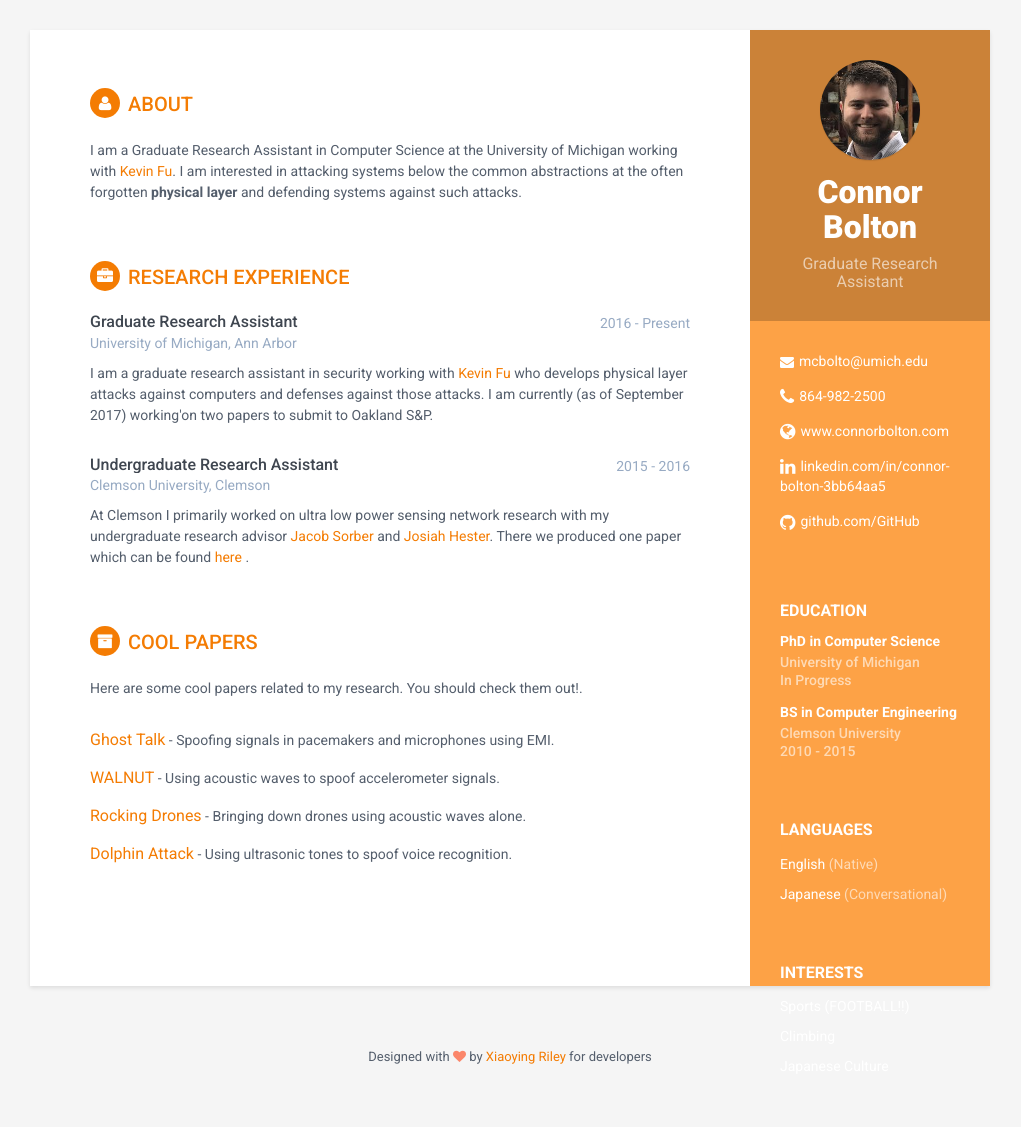
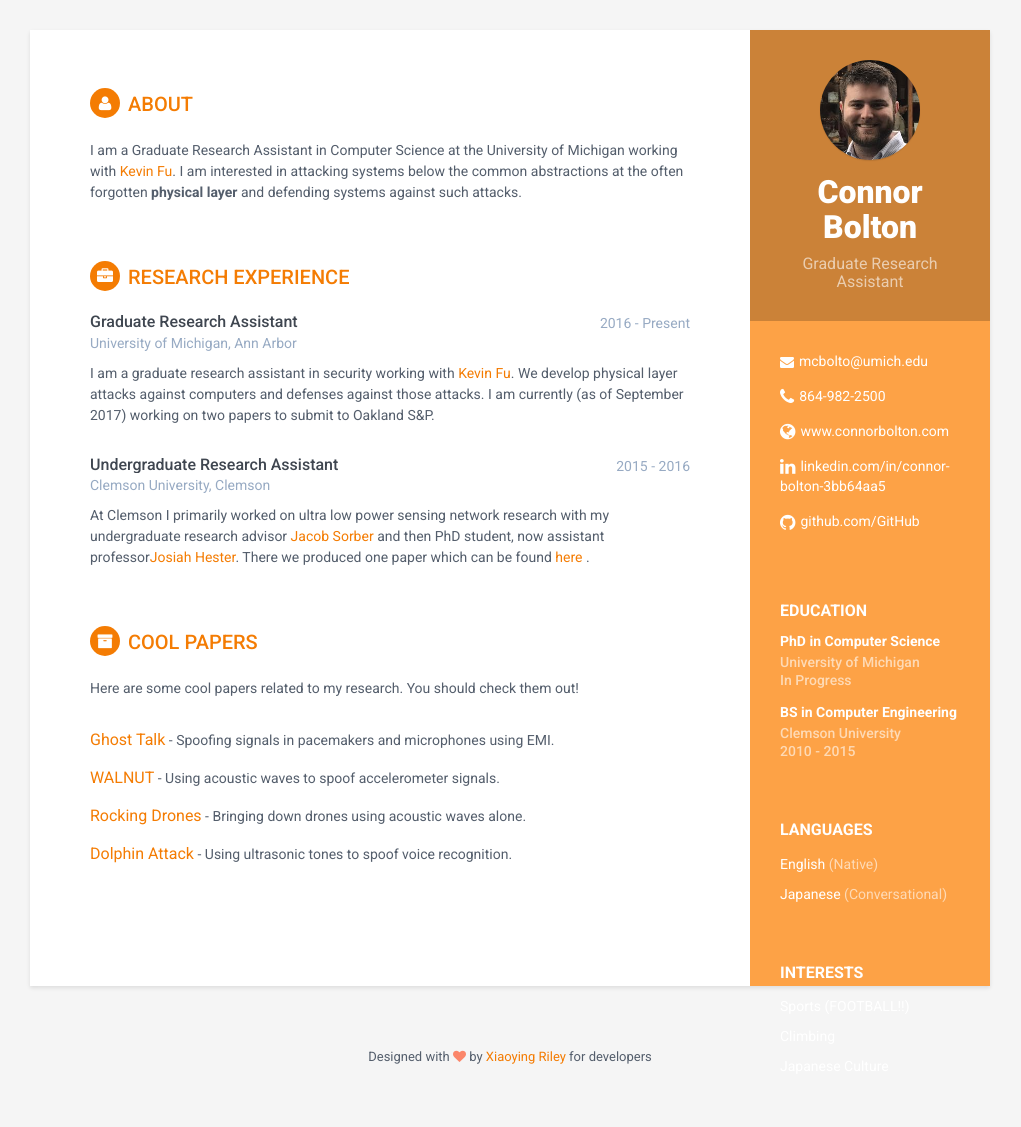
Before and after one commit to mcbolto/mcbolto.github.com, a Jekyll site: the page built from index.html, in a window 1280 px wide. Shown: the whole page, without its empty margins (130-1151 px from the left). Built offline with Jekyll 4.4.1, drawn with Linux system fonts in a browser that asks for light colours.

Commit message:
Minor text changes

```diff
--- a/_includes/experience.html
+++ b/_includes/experience.html
@@ -12,10 +12,10 @@
         <div class="details">
             <p>
             I am a graduate research assistant in security working with <a
-                href="https://web.eecs.umich.edu/~kevinfu">Kevin Fu</a>
-            who develops physical layer attacks against computers and defenses
+                href="https://web.eecs.umich.edu/~kevinfu">Kevin Fu</a>.
+            We develop physical layer attacks against computers and defenses
             against those attacks. I am currently (as of September 2017)
-            working'on two papers to submit to Oakland S&amp;P.
+            working on two papers to submit to Oakland S&amp;P.
             </p>
         </div><!--//details-->
     </div><!--//item-->
@@ -33,7 +33,7 @@
             At Clemson I primarily worked on ultra low power sensing network
             research with my undergraduate research advisor <a
              href="https://people.cs.clemson.edu/~jsorber/">Jacob Sorber</a>
-            and <a href="http://josiahhester.com/cv/">Josiah Hester</a>.
+            and then PhD student, now assistant professor<a href="http://josiahhester.com/cv/">Josiah Hester</a>.
             There we produced one paper which can be found <a
             href="http://ieeexplore.ieee.org/abstract/document/7572015/">here
             </a>.
--- a/_includes/papers.html
+++ b/_includes/papers.html
@@ -2,7 +2,7 @@
     <h2 class="section-title"><i class="fa fa-archive"></i>Cool Papers</h2>
     <div class="intro">
         <p>Here are some cool papers related to my research. You should check
-        them out!.</p>
+        them out!</p>
     </div><!--//intro-->
     <div class="item">
         <span class="project-title"><a href="https://spqr.eecs.umich.edu/papers/fookune-emi-oakland13.pdf">Ghost Talk</a></span>
```
